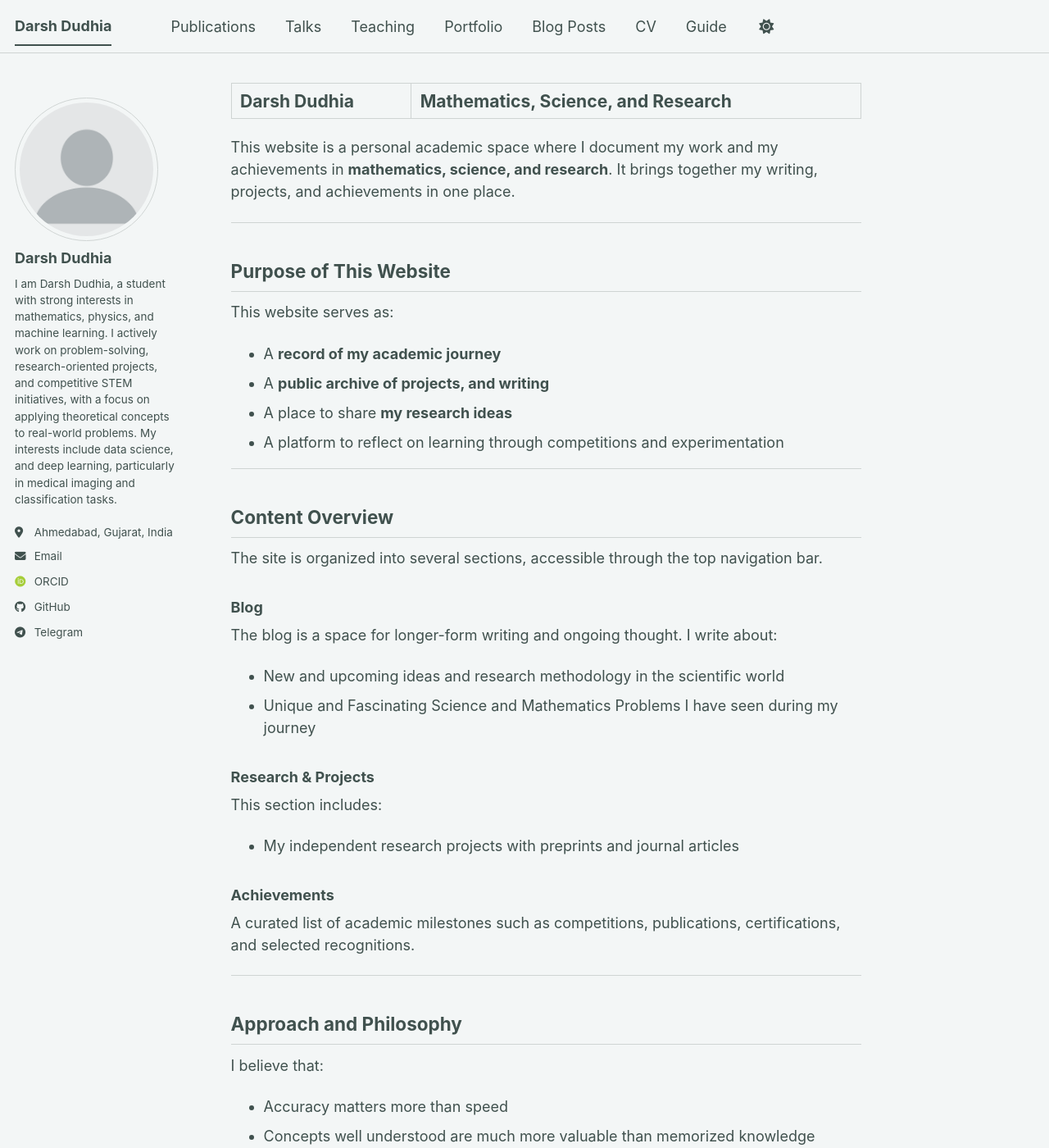
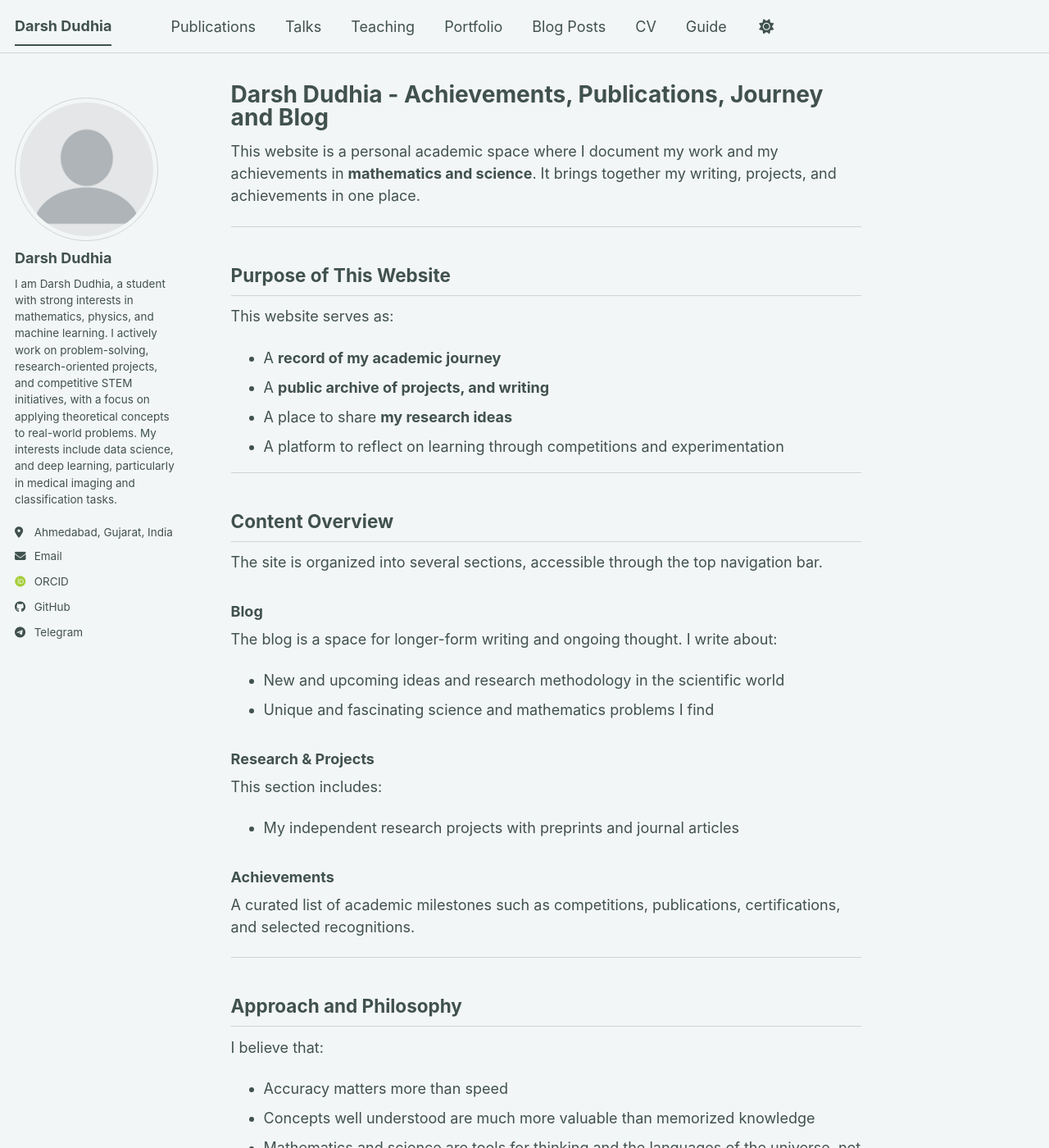
Before and after one commit to darshdudhia/darshdudhia.github.io, a Jekyll site: the page built from _pages/about.md, in a window 1280 px wide and 1400 px high. Shown: the whole window at 82% size. Built offline with Jekyll 4.4.1, drawn with Linux system fonts in a browser that asks for light colours; some web fonts are replaced; a script bundle is joined from its source files by our own code; library files that are not in the unit come from our copies.

Commit message:
Revise about page title and content
Updated the title and modified text for clarity and focus on achievements in mathematics and science.

```diff
--- a/_pages/about.md
+++ b/_pages/about.md
@@ -1,13 +1,13 @@
 ---
 permalink: /
-title: "Darsh Dudhia | Mathematics, Science, and Research"
+title: "Darsh Dudhia - Achievements, Publications, Journey and Blog"
 author_profile: true
 redirect_from:
   - /about/
   - /about.html
 ---
 
-This website is a personal academic space where I document my work and my achievements in **mathematics, science, and research**. It brings together my writing, projects, and achievements in one place.
+This website is a personal academic space where I document my work and my achievements in **mathematics and science**. It brings together my writing, projects, and achievements in one place.
 
 
 ---
@@ -29,7 +29,7 @@
 ### Blog
 The blog is a space for longer-form writing and ongoing thought. I write about:
 - New and upcoming ideas and research methodology in the scientific world
-- Unique and Fascinating Science and Mathematics Problems I have seen during my journey
+- Unique and fascinating science and mathematics problems I find
 
 ### Research & Projects
 This section includes:
```
